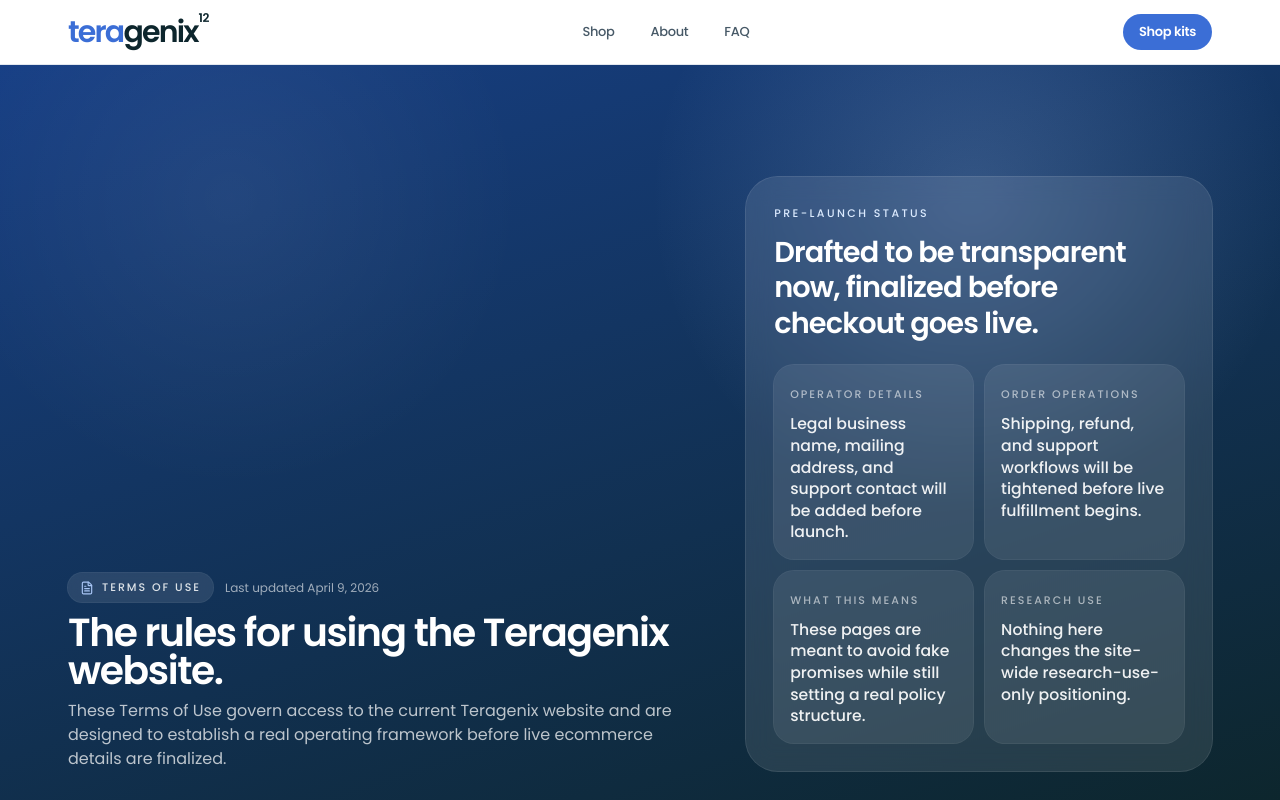
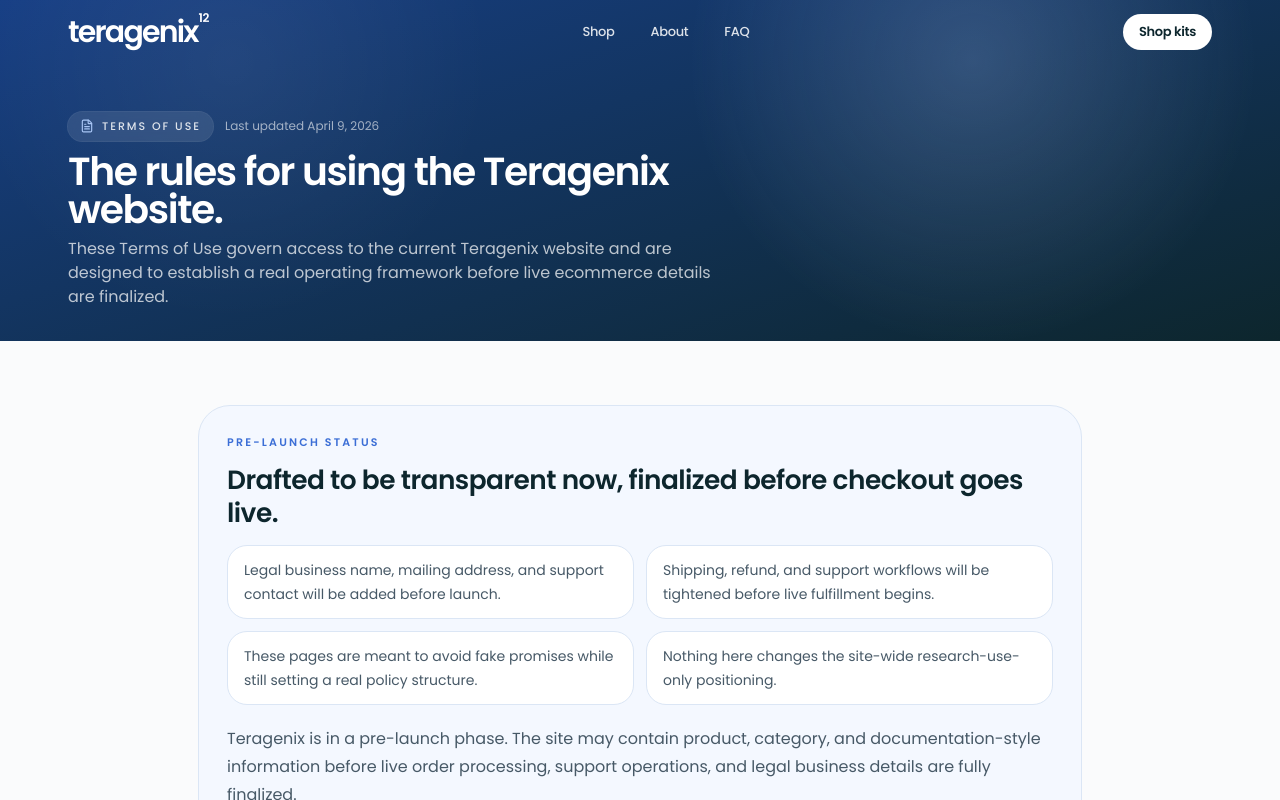
Before and after one commit to sethschnrt/teragenix, a Next.js app: page /terms-of-use in a window 1280 px wide. Shown: the top 800 px of the page. Built offline with nearby package versions, Linux system fonts and the light colour scheme.

Commit message:
normalize legal page hero and nav

```diff
--- a/src/components/legal-page-template.tsx
+++ b/src/components/legal-page-template.tsx
@@ -37,35 +37,33 @@
         title={title}
         description={description}
         variant="subpage"
-        panelEyebrow="PRE-LAUNCH STATUS"
-        panelTitle="Drafted to be transparent now, finalized before checkout goes live."
-        panelItems={[
-          {
-            label: "Operator details",
-            value: "Legal business name, mailing address, and support contact will be added before launch.",
-          },
-          {
-            label: "Order operations",
-            value: "Shipping, refund, and support workflows will be tightened before live fulfillment begins.",
-          },
-          {
-            label: "What this means",
-            value: "These pages are meant to avoid fake promises while still setting a real policy structure.",
-          },
-          {
-            label: "Research use",
-            value: "Nothing here changes the site-wide research-use-only positioning.",
-          },
-        ]}
       />
 
       <section className="bg-[#fafbfc] py-12 sm:py-14 lg:py-16">
         <div className="mx-auto max-w-[980px] px-5 sm:px-8 lg:px-12">
           <div className="rounded-[2rem] border border-[#dbe6f5] bg-[#f4f8ff] p-6 sm:p-7">
             <p className="text-[11px] font-semibold uppercase tracking-[0.2em] text-[#3b6ed6]">
-              IMPORTANT
+              PRE-LAUNCH STATUS
             </p>
-            <div className="mt-3 space-y-4 text-[15px] leading-7 text-[#475967] sm:text-[16px]">
+            <h2 className="mt-3 text-[1.45rem] font-semibold leading-tight tracking-[-0.02em] text-[#0d262d] sm:text-[1.65rem]">
+              Drafted to be transparent now, finalized before checkout goes live.
+            </h2>
+            <div className="mt-4 grid gap-3 sm:grid-cols-2">
+              {[
+                "Legal business name, mailing address, and support contact will be added before launch.",
+                "Shipping, refund, and support workflows will be tightened before live fulfillment begins.",
+                "These pages are meant to avoid fake promises while still setting a real policy structure.",
+                "Nothing here changes the site-wide research-use-only positioning.",
+              ].map((item) => (
+                <div
+                  key={item}
+                  className="rounded-[1.25rem] border border-[#dbe6f5] bg-white px-4 py-3 text-sm leading-6 text-[#475967]"
+                >
+                  {item}
+                </div>
+              ))}
+            </div>
+            <div className="mt-5 space-y-4 text-[15px] leading-7 text-[#475967] sm:text-[16px]">
               {intro.map((paragraph) => (
                 <p key={paragraph}>{paragraph}</p>
               ))}
--- a/src/components/navbar.tsx
+++ b/src/components/navbar.tsx
@@ -18,7 +18,17 @@
   { label: "FAQ", href: "/faq" },
 ];
 
-const heroNavPaths = ["/", "/shop", "/about", "/faq"];
+const heroNavPaths = [
+  "/",
+  "/shop",
+  "/about",
+  "/faq",
+  "/privacy-policy",
+  "/terms-of-use",
+  "/shipping-policy",
+  "/refund-policy",
+  "/research-disclaimer",
+];
 
 function isHeroNavPath(pathname: string) {
   return heroNavPaths.includes(pathname) || pathname.startsWith("/shop/");
```
